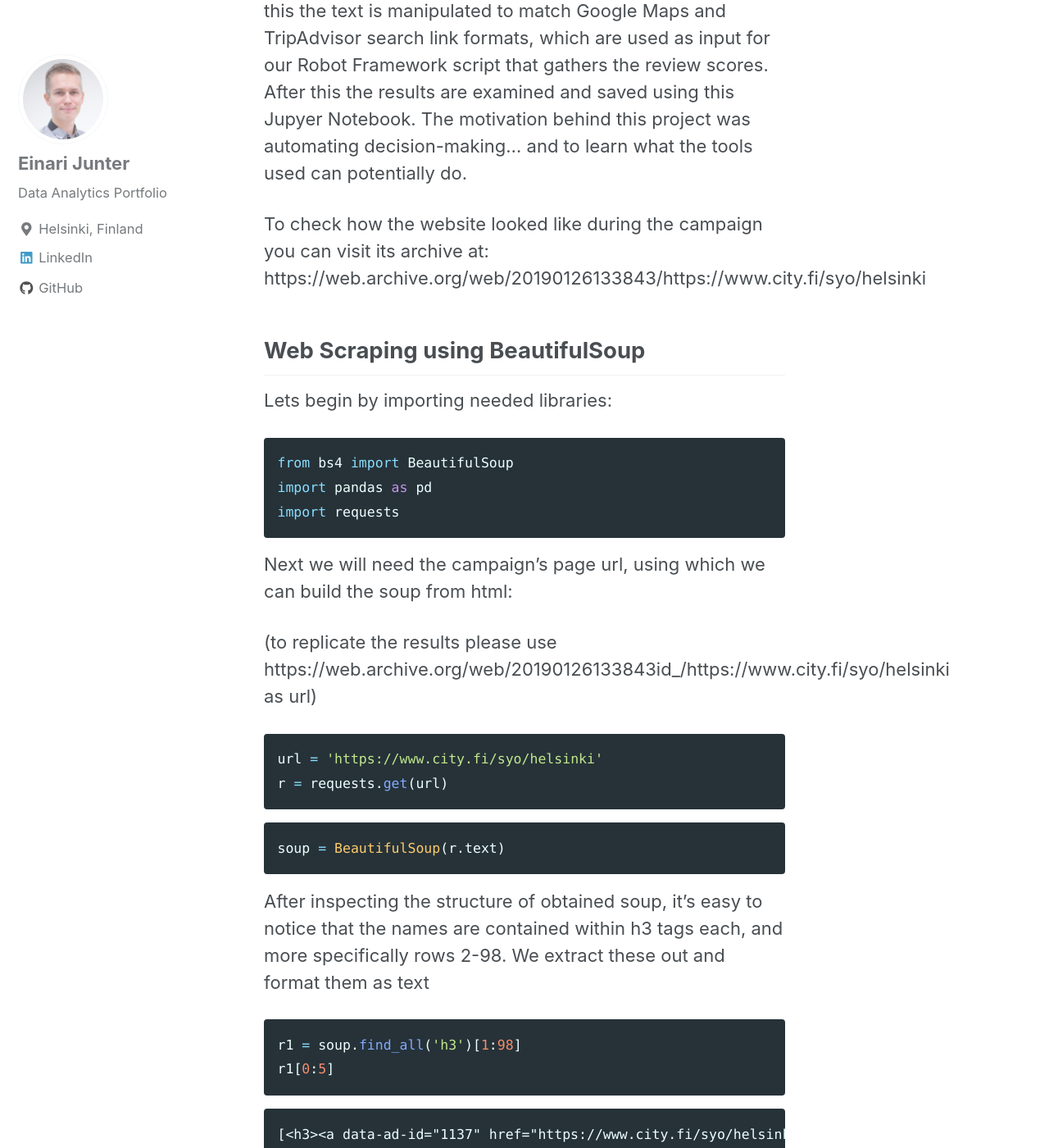
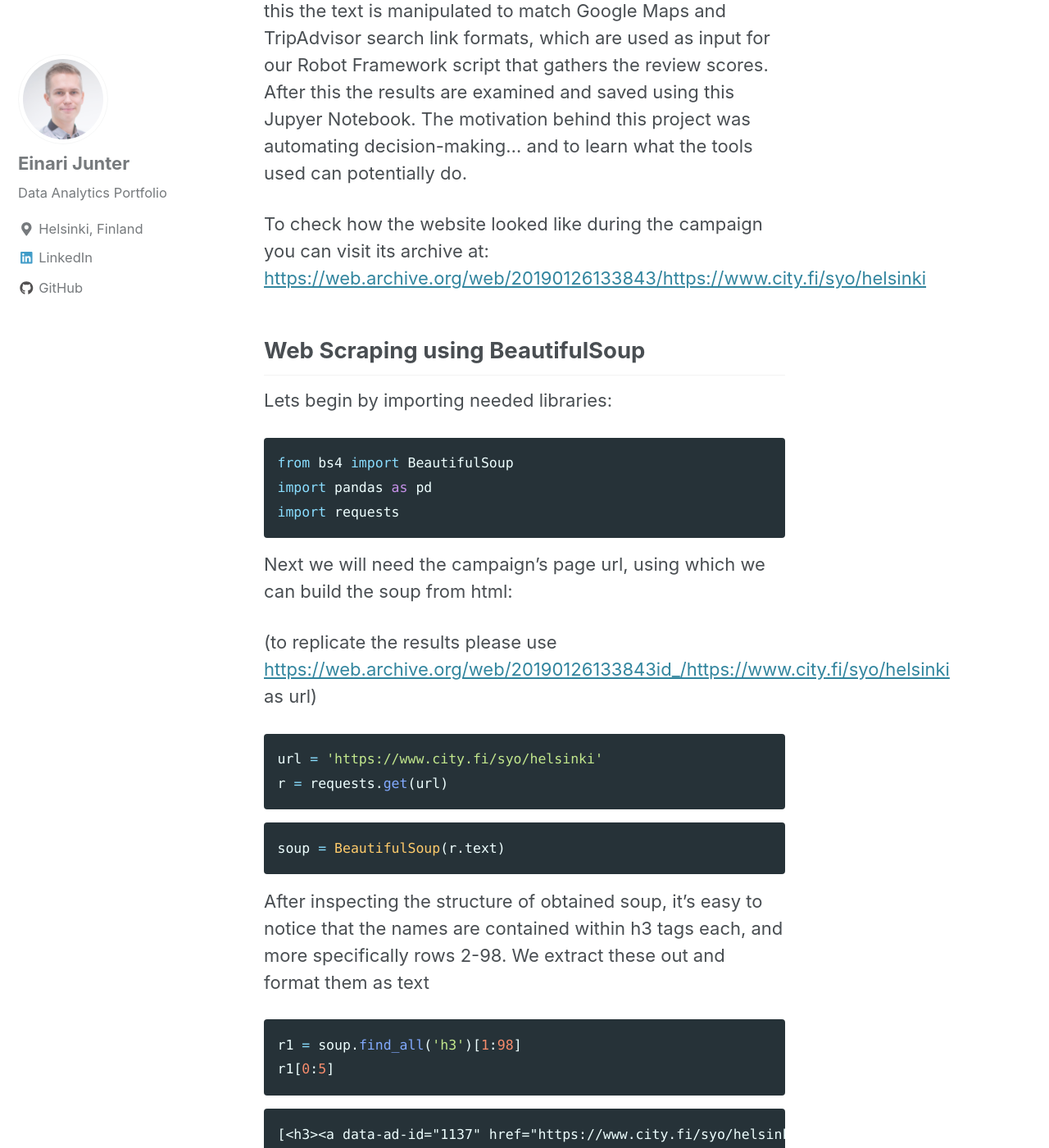
Before and after one commit to einarijunter/einarijunter.github.io, a Jekyll site: the page built from _posts/2019-02-08-syoHel2019.md, in a window 1280 px wide and 1400 px high, scrolled down 890 px. Shown: the whole window at 82% size. Built offline with Jekyll 4.4.1, drawn with Linux system fonts in a browser that asks for light colours; cached includes are drawn as plain includes; nearby versions of some CDN libraries; some of the changed text lies outside the part shown.

Commit message:
change intro text

````diff
--- a/_posts/2019-02-08-syoHel2019.md
+++ b/_posts/2019-02-08-syoHel2019.md
@@ -11,7 +11,7 @@ This project uses web scraping together with browser automation to automatically
 
 In the first part all the names of restaurants were gathered using BeautifulSoup web scraping library for Python. After this the text is manipulated to match Google Maps and TripAdvisor search link formats, which are used as input for our Robot Framework script that gathers the review scores. After this the results are examined and saved using this Jupyer Notebook. The motivation behind this project was automating decision-making... and to learn what the tools used can potentially do.
 
-To check how the website looked like during the campaign you can visit its archive at: https://web.archive.org/web/20190126133843/https://www.city.fi/syo/helsinki
+To check how the website looked like during the campaign you can visit its archive at: <https://web.archive.org/web/20190126133843/https://www.city.fi/syo/helsinki>
 
 <h2>Web Scraping using BeautifulSoup</h2>
 
@@ -26,7 +26,7 @@ import requests
 
 Next we will need the campaign's page url, using which we can build the soup from html:
 
-(to replicate the results please use https://web.archive.org/web/20190126133843id_/https://www.city.fi/syo/helsinki as url)
+(to replicate the results please use <https://web.archive.org/web/20190126133843id_/https://www.city.fi/syo/helsinki> as url)
 
 
 ```python
@@ -152,7 +152,7 @@ df_sorted.to_csv("syoHel2019.csv",header=False)
 
 "Robot Framework is a generic test automation framework for acceptance testing and acceptance test-driven development (ATDD). It has easy-to-use tabular test data syntax and it utilizes the keyword-driven testing approach. Its testing capabilities can be extended by test libraries implemented either with Python or Java, and users can create new higher-level keywords from existing ones using the same syntax that is used for creating test cases."
 
-Read more at their homepage https://robotframework.org/
+Read more at [their homepage](https://robotframework.org/)
 
 In this project the Robot Framework is used with SeleniumLibrary that is designed for browser automation. Below you can find a short example of the code, link to full robot and a video of it's operation.
 
````
